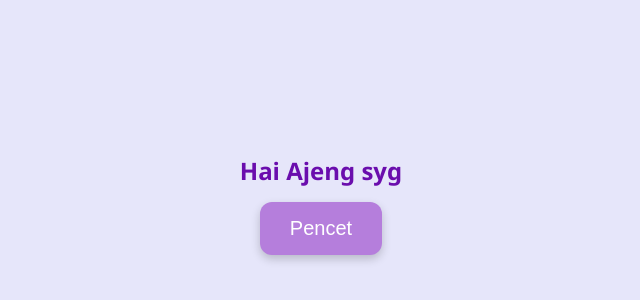
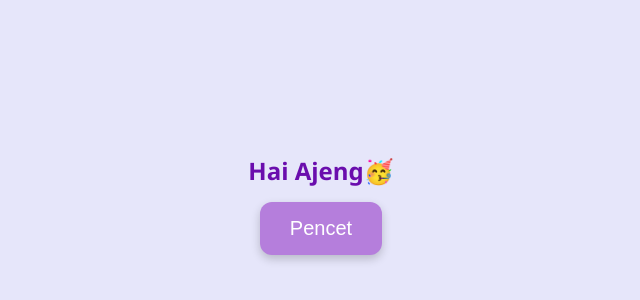
Before and after one commit to Dimzr21/Jg, a plain HTML site: page index.html in a window 1280 px wide. Shown: the part 196-496 px from the top of the page, without its empty margins (319-959 px from the left). Drawn offline with Linux system fonts and the light colour scheme.

Commit message:
Update index.html

```diff
--- a/index.html
+++ b/index.html
@@ -81,7 +81,7 @@
 </head>
 <body>
   <div class="container">
-    <div class="text">Hai Ajeng syg</div>
+    <div class="text">Hai Ajeng🥳</div>
     <button class="btn" onclick="showLove(this)">Pencet</button>
   </div>
 
```
